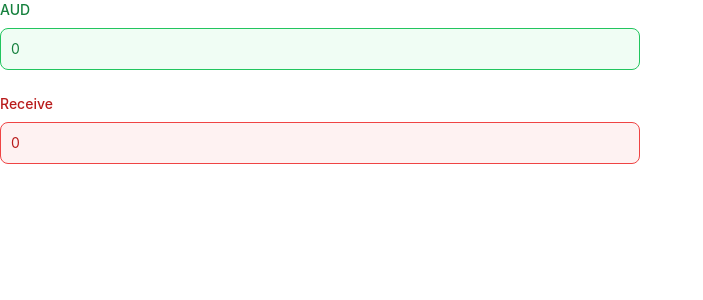
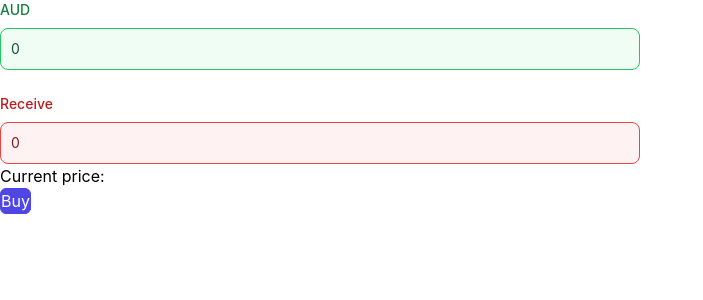
Before and after one commit to marcelo0410/crycoin, a React (Create React App) app in the folder client/: page / in a window 1280 px wide. Shown: the top 300 px of the page, without its empty margins (0-703 px from the left). Built offline with nearby package versions, Linux system fonts and the light colour scheme; no server answers.

Commit message:
trade function

```diff
--- a/client/src/pages/Trade/Trade.tsx
+++ b/client/src/pages/Trade/Trade.tsx
@@ -34,31 +34,52 @@ const Trade = () => {
     }
 
     const [coinData, setCoinData] = useState<CoinResult[]>([]);
-    const [selectedCoin, setSelectedCoin] = useState<CoinResult>({});
+    const [userAud, setUserAud] = useState<number>(0);
+    const [convertedCoin, setConvertedCoin] = useState<number>(0);
+    const [selectedCoin, setSelectedCoin] = useState<CoinResult>({} as CoinResult);
 
     useEffect(() => {
-        fetchCoins().then(data => {setCoinData(data.data); console.log(data);});
+        fetchCoins().then(data => {setCoinData(data.data); console.log(data); filterCoin(data.data, 'bitcoin')});
 
     }, [])
 
-    const filterCoin = (data: Array<CoinResult> ) => {
-        data.filter(item => {
-            if(item.id === 'btc') return item;
-        })
+    const filterCoin = (data: Array<CoinResult>, targetCoin: string): void => {
+        let selectedC = data.filter(item => {
+            if(item.id === targetCoin) return item
+        })[0];
+        console.log(selectedC);
+        setSelectedCoin(selectedC);
+    }
+
+    // utils?
+    const calculateCoinQuan = (userInputAud: number) => {
+        setUserAud(Number(userInputAud));
+        setConvertedCoin(userAud/selectedCoin.current_price);
+    }
+
+    const handleSubmit = (e) => {
+        e.preventDefault();
+        console.log('userprice: ', userAud);
+        console.log(', quantity: ', convertedCoin);
+        console.log('coin:', selectedCoin);
     }
 
   return (
     <div style={{width: '50%', justifyContent: 'center'}}>
+        <form onSubmit={handleSubmit}>
             <div className="mb-6">
                 <label htmlFor="username-success" className="block mb-2 text-sm font-medium text-green-700 dark:text-green-500">AUD</label>
-            <input type="text" id="username-success" className="bg-green-50 border border-green-500 text-green-900 placeholder-green-700 text-sm rounded-lg focus:ring-green-500 focus:border-green-500 block w-full p-2.5 dark:bg-green-100 dark:border-green-400" placeholder="0"/>
+                <input type="text" id="username-success" className="bg-green-50 border border-green-500 text-green-900 placeholder-green-700 text-sm rounded-lg focus:ring-green-500 focus:border-green-500 block w-full p-2.5 dark:bg-green-100 dark:border-green-400" value={userAud} onChange={e => calculateCoinQuan(Number(e.target.value))}/>
                 {/* <p className="mt-2 text-sm text-green-600 dark:text-green-500"><span className="font-medium">Alright!</span> Username available!</p> */}
             </div>
             <div>
                 <label htmlFor="username-error" className="block mb-2 text-sm font-medium text-red-700 dark:text-red-500">Receive</label>
-            <input type="text" id="username-error" className="bg-red-50 border border-red-500 text-red-900 placeholder-red-700 text-sm rounded-lg focus:ring-red-500 focus:border-red-500 block w-full p-2.5 dark:bg-red-100 dark:border-red-400" placeholder="0"/>
+                <div id="username-error" className="bg-red-50 border border-red-500 text-red-900 placeholder-red-700 text-sm rounded-lg focus:ring-red-500 focus:border-red-500 block w-full p-2.5 dark:bg-red-100 dark:border-red-400" >{convertedCoin}</div>
                 {/* <p className="mt-2 text-sm text-red-600 dark:text-red-500"><span className="font-medium">Oops!</span> Username already taken!</p> */}
+                <div>{selectedCoin.id} Current price: {selectedCoin.current_price}</div>
             </div>
+            <button type='submit' >Buy</button>
+        </form>
     </div>
   )
 }
```
Lines whose indentation alone changed are shown as unchanged.
